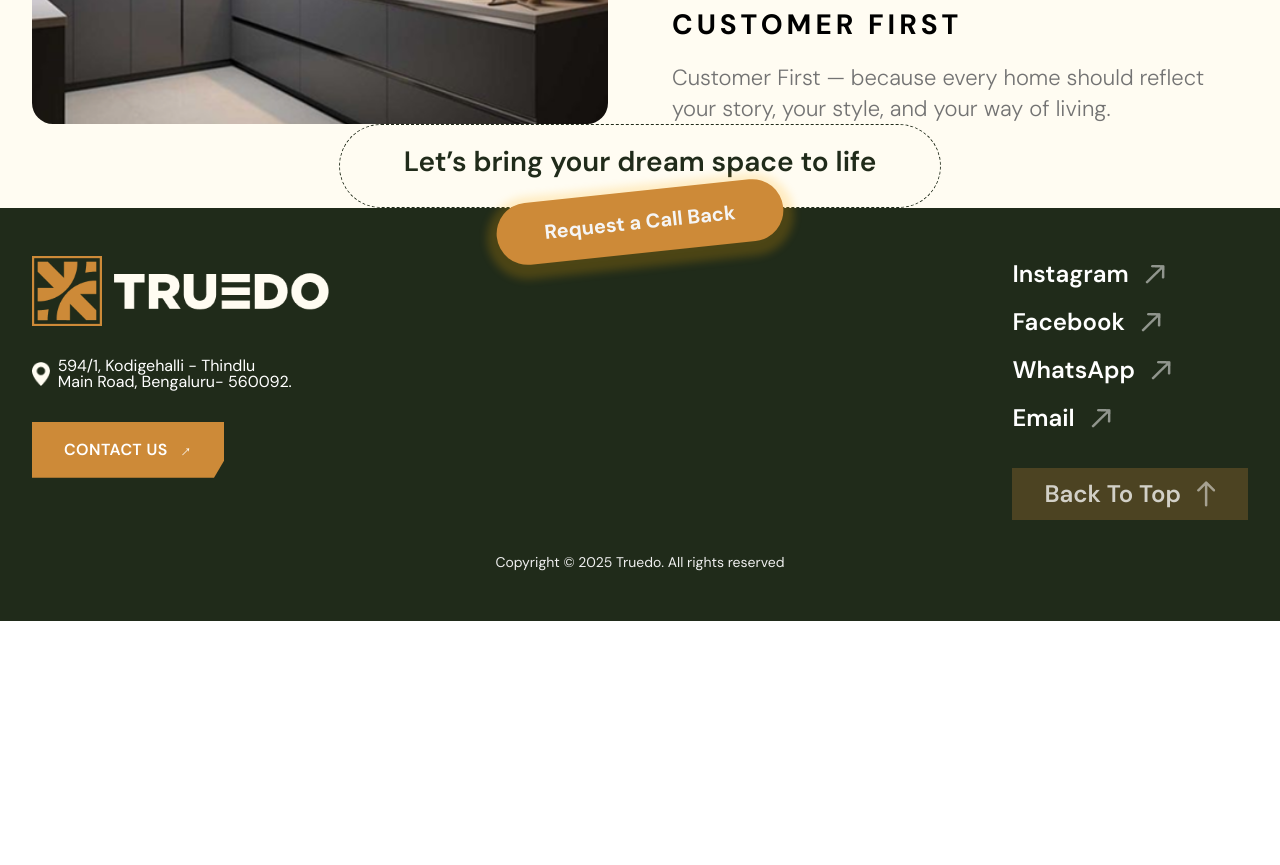
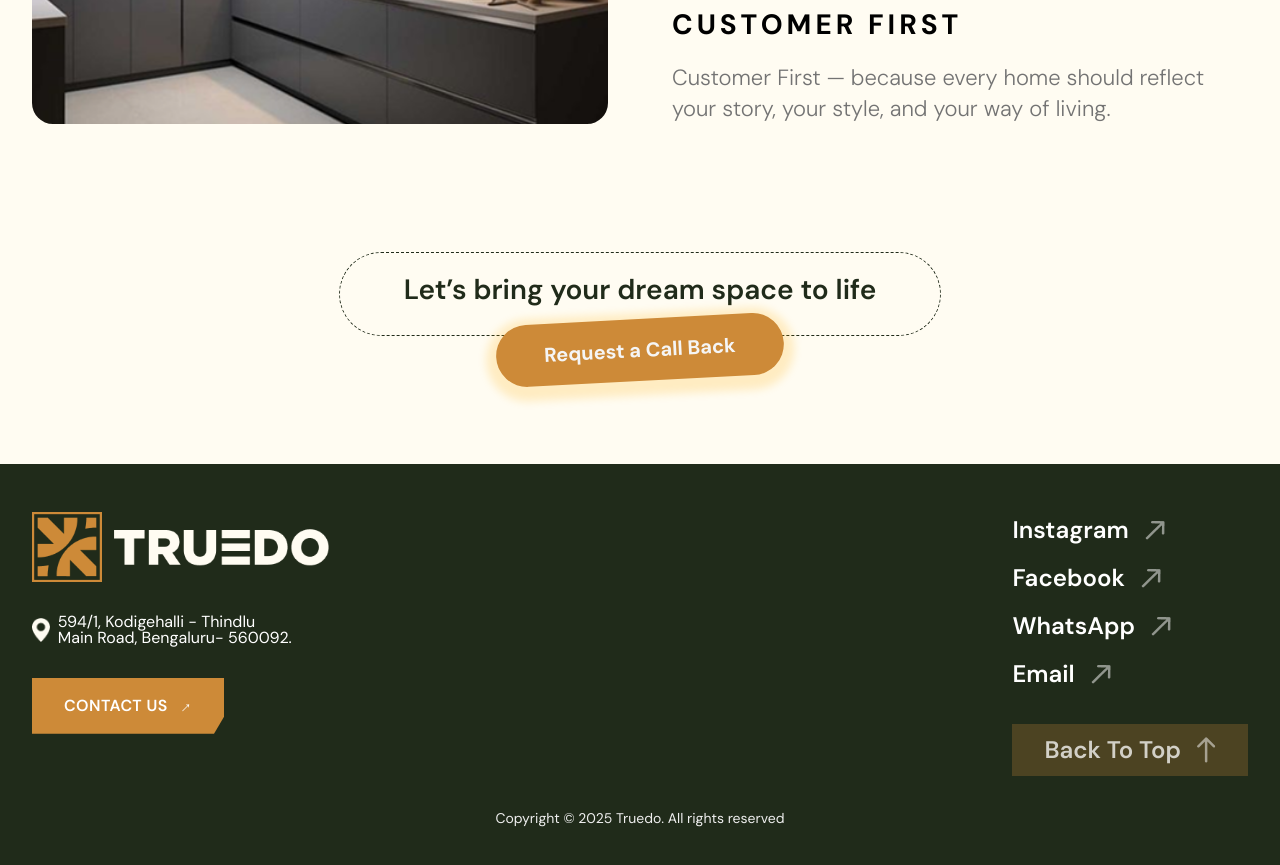
Before and after one commit to techwire-studio/Truedo, a React (Vite) app: page /about-us in a window 1280 px wide. Shown: the part 1920-2785 px from the top of the page. Before the commit the page ends 2541 px from the top, so only its background shows below. Built offline with nearby package versions, Linux system fonts and the light colour scheme.

Commit message:
contact section updated

```diff
--- a/src/pages/AboutUs.jsx
+++ b/src/pages/AboutUs.jsx
@@ -255,11 +255,11 @@ const AboutUs = () => {
 
 
     </div>
-    <div className="lg:px-8 w px-6 pt-16 lg:pt-0 pb-20 lg:pb-0 lg:py-32 font-dm flex flex-col items-center justify-center">
+     <div className="lg:px-8 w px-6 pt-16 lg:pt-32 pb-20 lg:pb-32 font-dm flex flex-col items-center justify-center">
         <div className="w-full lg:w-fit text-center text-[#202B1A] font-semibold  text-[18px] lg:text-[28px]  font-dm rounded-[40px] lg:rounded-[60.74px] border-dashed border-[#202B1A] border-[1.22px] px-6 lg:px-16 pt-6 lg:pt-4 pb-8 lg:pb-6">
           Let’s bring your dream space to life
         </div>
-        <div className="absolute font-bold mt-20 lg:mt-28 bg-[#CD8A38] shadow-[0px_4.42px_9.02px_10.1px_rgba(255,176,4,0.2)] w-fit rounded-[25px] lg:rounded-[60.74px] text-[#f5f5f5] font-dm lg:text-[20px] px-10 lg:px-12 py-3 lg:py-4 lg:-rotate-6 hover:rotate-0 transition duration-300">
+        <div className="absolute font-bold mt-20 lg:mt-28 bg-[#CD8A38] shadow-[0px_4.42px_9.02px_10.1px_rgba(255,176,4,0.2)] w-fit rounded-[25px] lg:rounded-[60.74px] text-[#f5f5f5] font-dm lg:text-[20px] px-10 lg:px-12 py-3 lg:py-4 lg:-rotate-3 hover:rotate-0 transition duration-300">
           Request a Call Back
         </div>
       </div>
```
